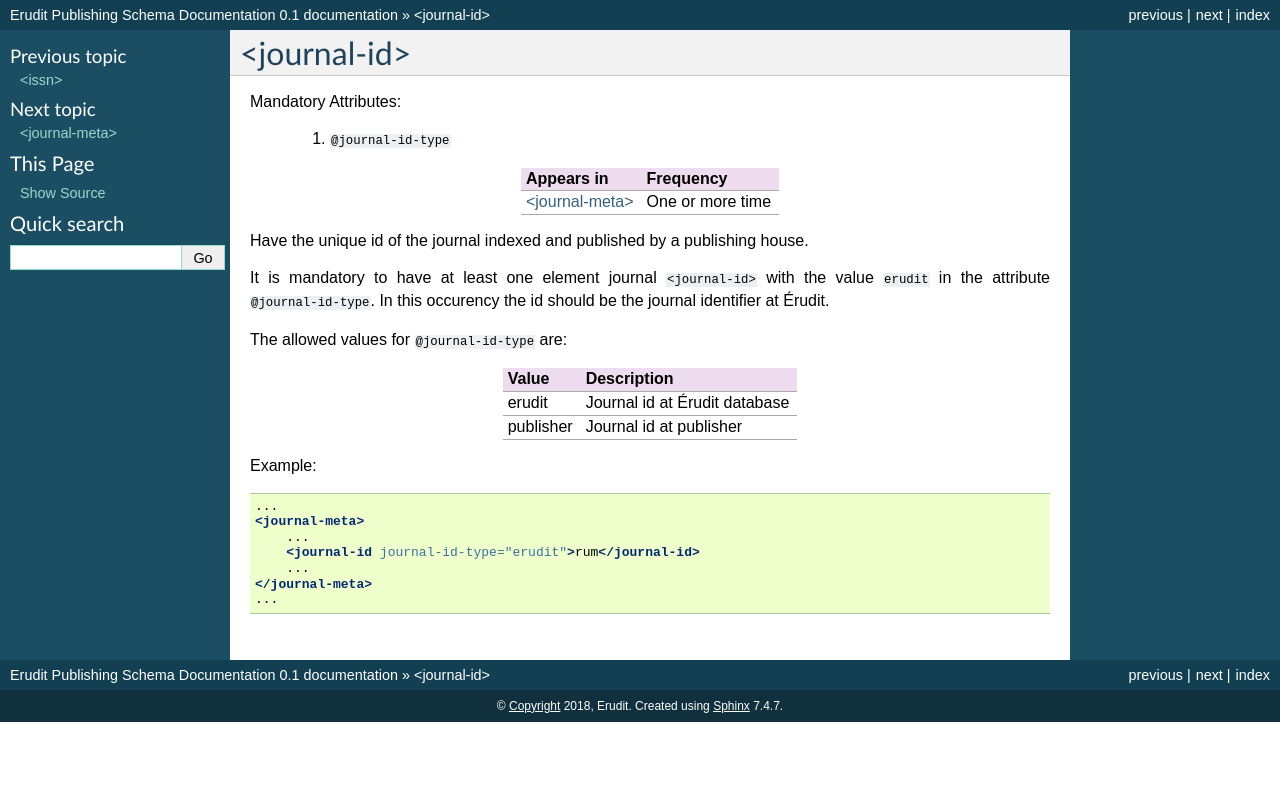
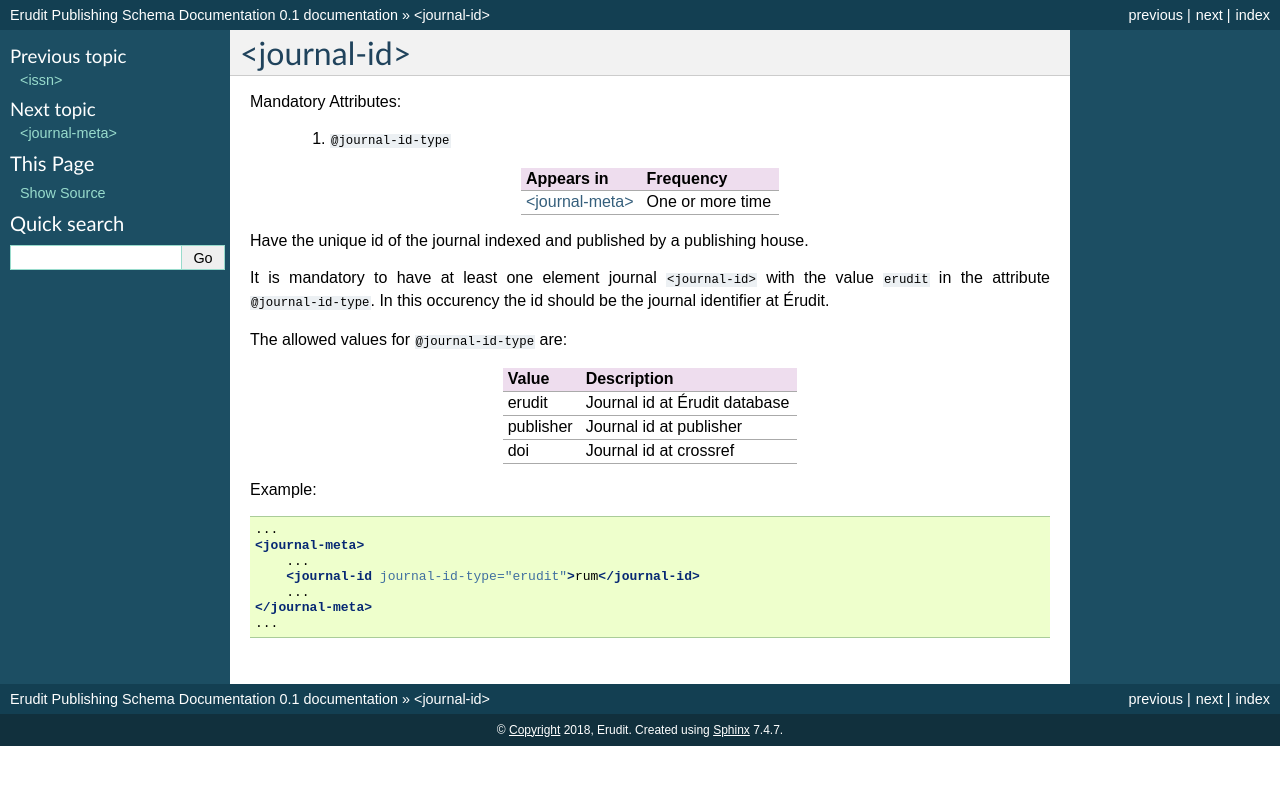
Before and after one commit to erudit/erudit-ps-documentation, a Sphinx documentation site: the page built from docs/source/tagset/element-journal-id.rst, in a window 1280 px wide. Shown: the top 785 px of the page. Built offline with Sphinx 7.4.7, drawn with Linux system fonts in a browser that asks for light colours; some of the changed lines change nothing that is shown.

Commit message:
New doc for journal-id

```diff
--- a/docs/source/tagset/element-journal-id.rst
+++ b/docs/source/tagset/element-journal-id.rst
@@ -26,6 +26,8 @@ The allowed values for ``@journal-id-type`` are:
 +---------------+-----------------------------------------+
 | publisher     | Journal id at publisher                 |
 +---------------+-----------------------------------------+
+| doi           | Journal id at crossref                  |
++---------------+-----------------------------------------+
 
 Example:
 
@@ -40,4 +42,4 @@ Example:
     ...
 
 
-.. {"reviewed_on": "20180422", "by": "fabio.batalha@erudit.org"}
+.. {"reviewed_on": "20180501", "by": "fabio.batalha@erudit.org"}
```
